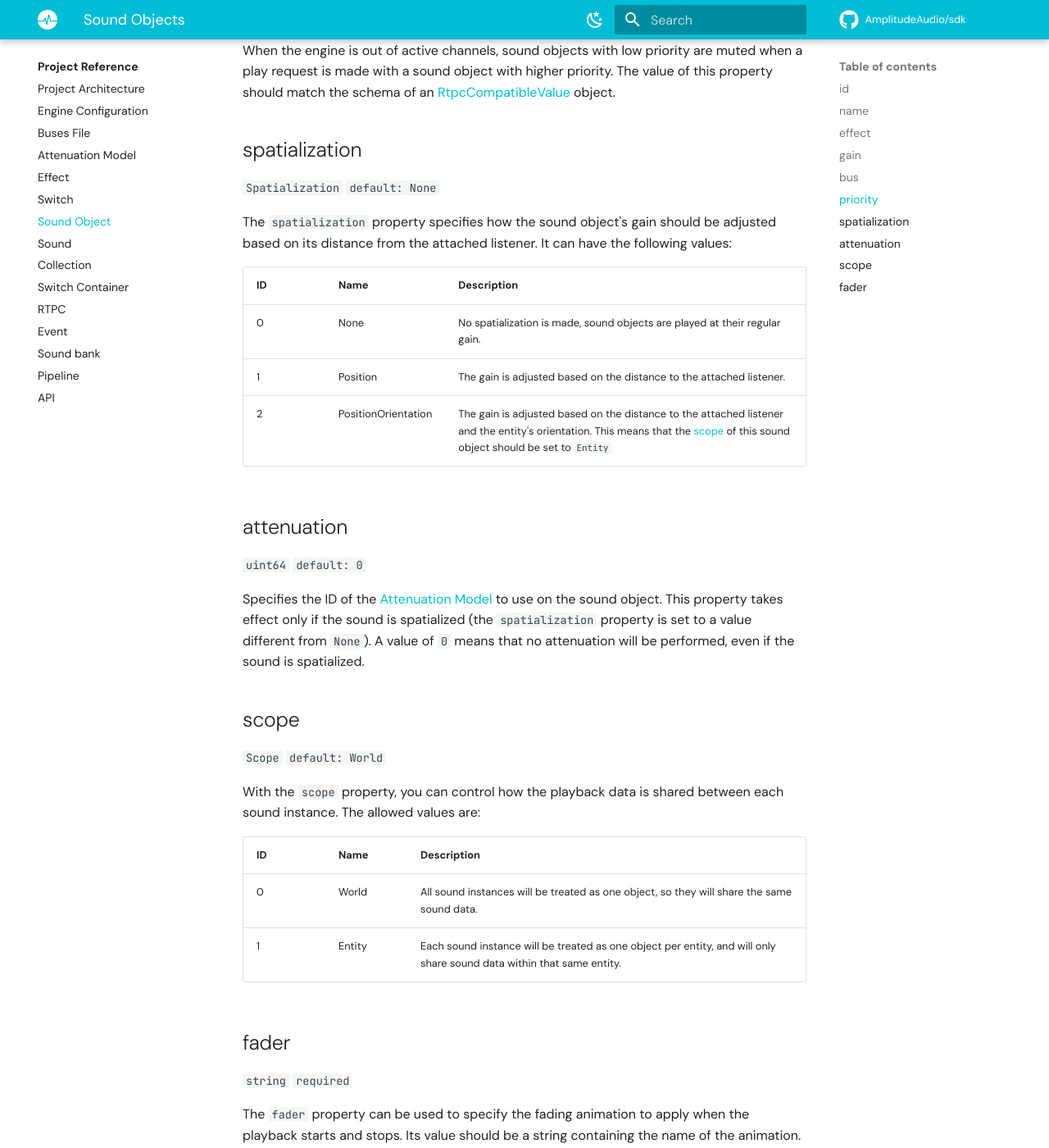
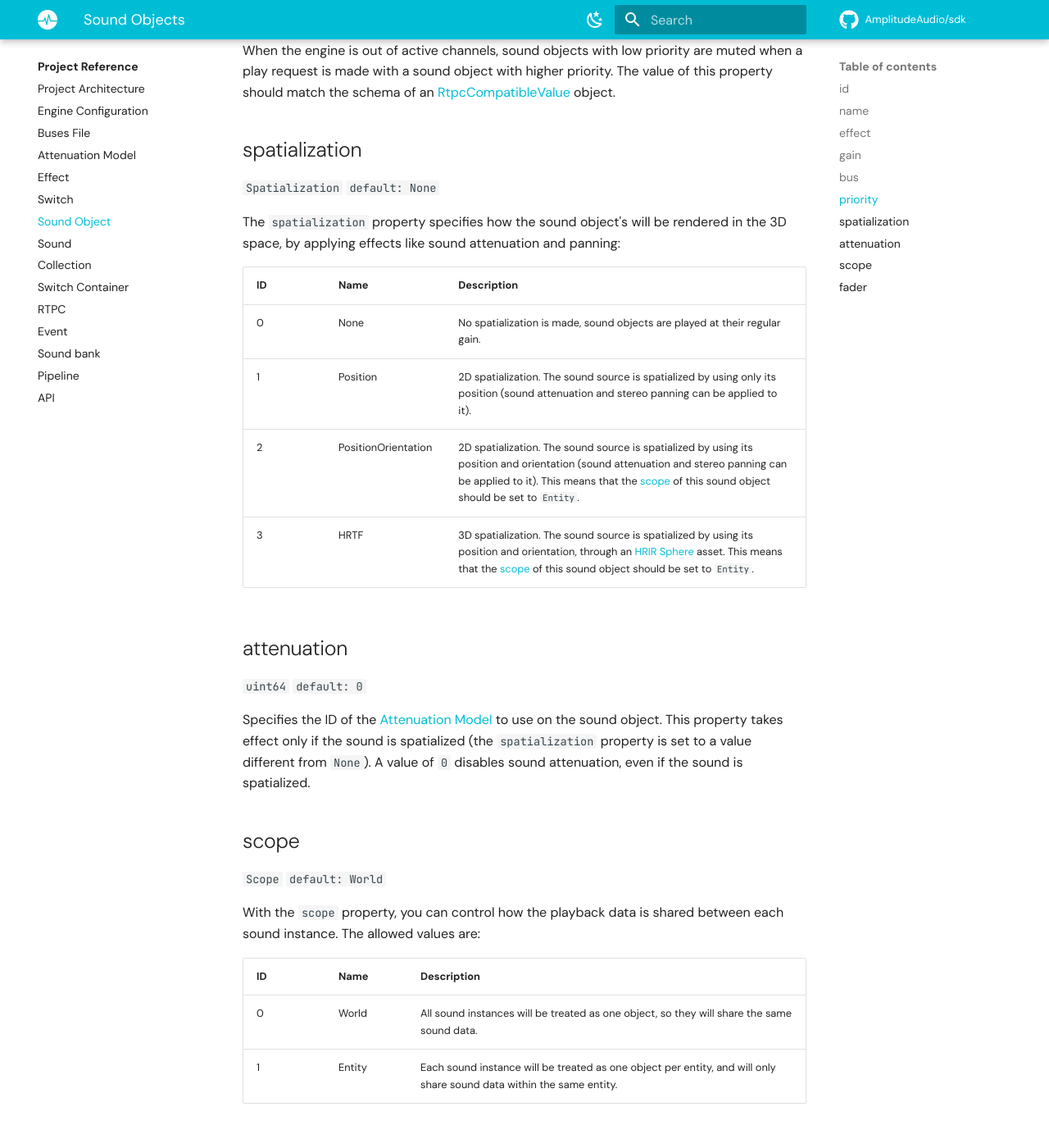
Before and after one commit to AmplitudeAudio/doc-sdk, an MkDocs documentation site: the page built from docs/project/sound-object.md, in a window 1280 px wide and 1400 px high, scrolled down 1618 px. Shown: the whole window at 82% size. Built offline with MkDocs 1.6.1 and Material for MkDocs 9.7.7, drawn with Linux system fonts in a browser that asks for light colours; comment, search, counter and statistics services are not loaded; the version menu is left out; some of the changed text lies outside the part shown.

```diff
--- a/docs/project/sound-object.md
+++ b/docs/project/sound-object.md
@@ -53,19 +53,20 @@ This property affects how the engine will prioritize this sound object relative
 
 `Spatialization` `default: None`
 
-The `spatialization` property specifies how the sound object's gain should be adjusted based on its distance from the attached listener. It can have the following values:
+The `spatialization` property specifies how the sound object's will be rendered in the 3D space, by applying effects like sound attenuation and panning:
 
-| ID  | Name                | Description                                                                                                                                                                          |
-| --- | ------------------- | ------------------------------------------------------------------------------------------------------------------------------------------------------------------------------------ |
-| 0   | None                | No spatialization is made, sound objects are played at their regular gain.                                                                                                           |
-| 1   | Position            | The gain is adjusted based on the distance to the attached listener.                                                                                                                 |
-| 2   | PositionOrientation | The gain is adjusted based on the distance to the attached listener and the entity's orientation. This means that the [scope](#scope) of this sound object should be set to `Entity` |
+| ID  | Name                | Description                                                                                                                                                                                                                                    |
+| --- | ------------------- | ---------------------------------------------------------------------------------------------------------------------------------------------------------------------------------------------------------------------------------------------- |
+| 0   | None                | No spatialization is made, sound objects are played at their regular gain.                                                                                                                                                                     |
+| 1   | Position            | 2D spatialization. The sound source is spatialized by using only its position (sound attenuation and stereo panning can be applied to it).                                                                                                     |
+| 2   | PositionOrientation | 2D spatialization. The sound source is spatialized by using its position and orientation (sound attenuation and stereo panning can be applied to it). This means that the [scope](#scope) of this sound object should be set to `Entity`.      |
+| 3   | HRTF                | 3D spatialization. The sound source is spatialized by using its position and orientation, through an [HRIR Sphere](../api/core/HRIRSphere/index.md) asset. This means that the [scope](#scope) of this sound object should be set to `Entity`. |
 
 ## attenuation
 
 `uint64` `default: 0`
 
-Specifies the ID of the [Attenuation Model](./attenuation-model.md) to use on the sound object. This property takes effect only if the sound is spatialized (the `spatialization` property is set to a value different from `None`). A value of `0` means that no attenuation will be performed, even if the sound is spatialized.
+Specifies the ID of the [Attenuation Model](./attenuation-model.md) to use on the sound object. This property takes effect only if the sound is spatialized (the `spatialization` property is set to a value different from `None`). A value of `0` disables sound attenuation, even if the sound is spatialized.
 
 ## scope
 
@@ -73,10 +74,10 @@ Specifies the ID of the [Attenuation Model](./attenuation-model.md) to use on th
 
 With the `scope` property, you can control how the playback data is shared between each sound instance. The allowed values are:
 
-| ID  | Name   | Description                                                                                                           |
-| --- | ------ | --------------------------------------------------------------------------------------------------------------------- |
-| 0   | World  | All sound instances will be treated as one object, so they will share the same sound data.                            |
-| 1   | Entity | Each sound instance will be treated as one object per entity, and will only share sound data within that same entity. |
+| ID  | Name   | Description                                                                                                          |
+| --- | ------ | -------------------------------------------------------------------------------------------------------------------- |
+| 0   | World  | All sound instances will be treated as one object, so they will share the same sound data.                           |
+| 1   | Entity | Each sound instance will be treated as one object per entity, and will only share sound data within the same entity. |
 
 ## fader
 
```
Also changed, not shown: other parts of docs/project/sound-object.md (+5 -3 lines), docs/SUMMARY.md (+1 -0 lines), docs/integration/managing-game-objects.md (added, +84 -0 lines), docs/integration/playing-audio.md (+12 -0 lines), docs/project/engine-config.md (+1 -1 lines).
